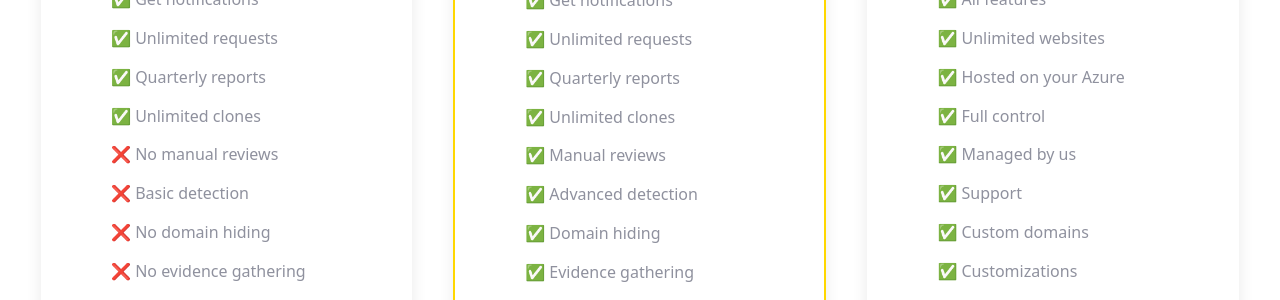
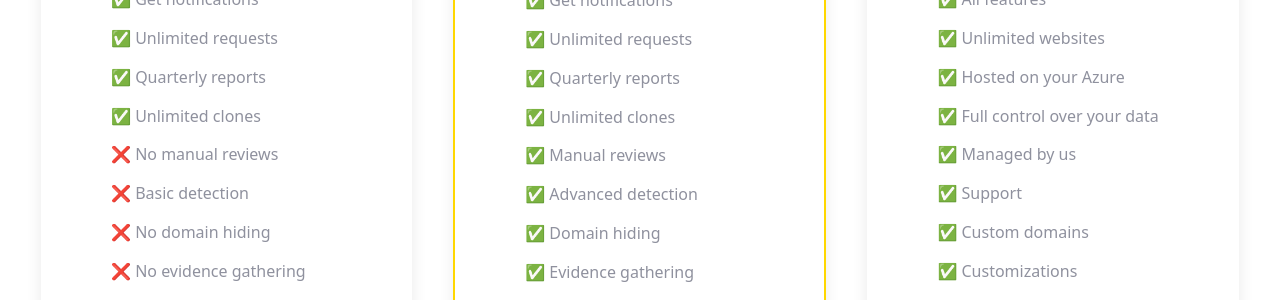
Before and after one commit to didsomeonecloneme/didsomeonecloneme.github.io, a Jekyll site: the page built from pages/pricing.md, in a window 1280 px wide. Shown: the part 475-775 px from the top of the page. Built offline with Jekyll 4.4.1, drawn with Linux system fonts in a browser that asks for light colours.

Commit message:
Update pricing

```diff
--- a/_data/pricing_plans.yml
+++ b/_data/pricing_plans.yml
@@ -57,7 +57,7 @@
     - name: ✅ All features
     - name: ✅ Unlimited websites
     - name: ✅ Hosted on your Azure
-    - name: ✅ Full control
+    - name: ✅ Full control over your data
     - name: ✅ Managed by us
     - name: ✅ Support
     - name: ✅ Custom domains
```
